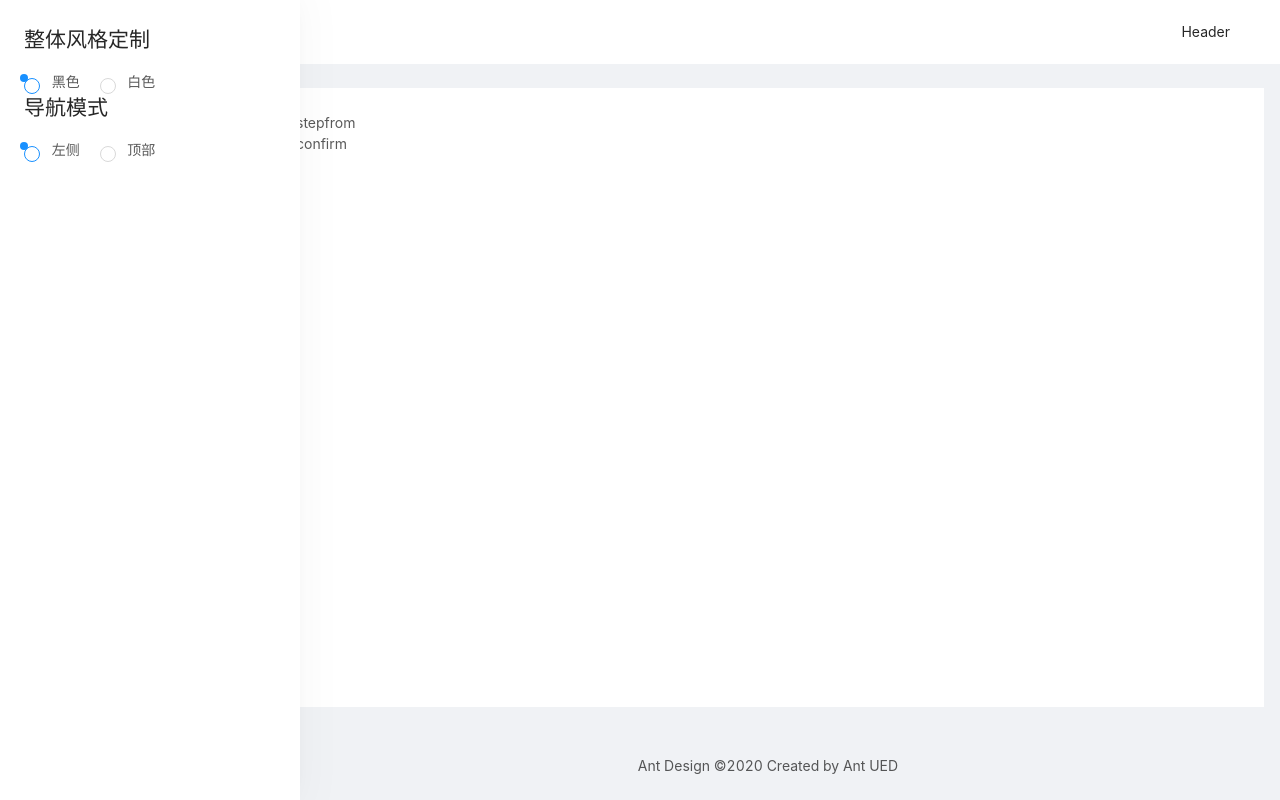
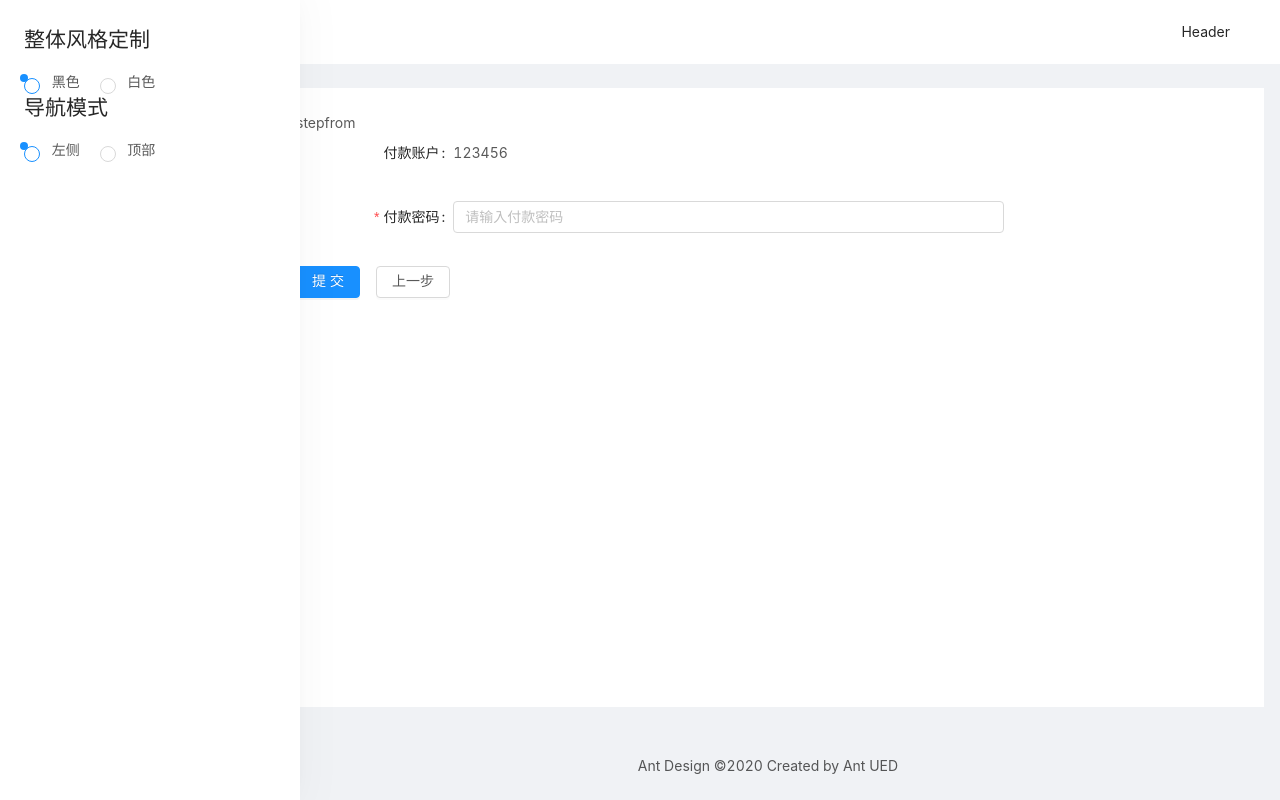
Before and after one commit to BoCan-Li/vue, a Vue app: page /form/step-form/confirm in a window 1280 px wide. Built offline with nearby package versions, Linux system fonts and the light colour scheme.

Commit message:
'增加分布式表单'

```diff
--- /dev/null
+++ b/mock/form.js
@@ -0,0 +1,13 @@
+function form(method) {
+  let res = null;
+  switch (method) {
+    case "POST":
+      res = { message: "ok" };
+      break;
+    default:
+      res = null;
+  }
+  return res;
+}
+
+module.exports = form;
--- a/src/store/index.js
+++ b/src/store/index.js
@@ -1,5 +1,6 @@
 import Vue from "vue";
 import Vuex from "vuex";
+import form from "./modules/form";
 
 Vue.use(Vuex);
 
@@ -7,5 +8,7 @@ export default new Vuex.Store({
   state: {},
   mutations: {},
   actions: {},
-  modules: {}
+  modules: {
+    form
+  }
 });
--- /dev/null
+++ b/src/store/modules/form.js
@@ -0,0 +1,32 @@
+import router from "@/router";
+import request from "@/utils/request";
+
+const state = {
+  step: {
+    payAccount: "123456"
+  }
+};
+
+const actions = {
+  async submitStepForm({ commit }, { payload }) {
+    await request("/api/form", "POST", payload);
+    commit("saveFormData", { payload });
+    router.push("/form/step-form/result");
+  }
+};
+
+const mutations = {
+  saveFormData(state, { payload }) {
+    state.step = {
+      ...state.step,
+      ...payload
+    };
+  }
+};
+
+export default {
+  namespaced: true,
+  state,
+  mutations,
+  actions
+};
--- a/src/views/Dashboard/Analysis.vue
+++ b/src/views/Dashboard/Analysis.vue
@@ -18,7 +18,6 @@ export default {
   },
   computed: {
     option() {
-      console.log(this.chartOption);
       return this.chartOption;
     }
   },
--- a/src/views/Form/StepForm/Confirm.vue
+++ b/src/views/Form/StepForm/Confirm.vue
@@ -1,5 +1,79 @@
 <template>
   <div>
-    confirm
+    <a-form layout="horizontal" :form="form">
+      <a-form-item
+        label="付款账户"
+        :labelCol="formItemLayout.labelCol"
+        :wrapperCol="formItemLayout.wrapperCol"
+      >
+        {{ step.payAccount }}
+      </a-form-item>
+      <a-form-item
+        label="付款密码"
+        :labelCol="formItemLayout.labelCol"
+        :wrapperCol="formItemLayout.wrapperCol"
+      >
+        <a-input
+          v-decorator="[
+            'password',
+            {
+              rules: [
+                {
+                  required: true,
+                  message: '请输入付款密码'
+                }
+              ]
+            }
+          ]"
+          type="password"
+          placeholder="请输入付款密码"
+        ></a-input>
+      </a-form-item>
+      <a-form-item>
+        <a-button type="primary" @click="handleSubmit">
+          提交
+        </a-button>
+        <a-button @click="handleBack" style="margin-left: 16px">
+          上一步
+        </a-button>
+      </a-form-item>
+    </a-form>
   </div>
 </template>
+
+<script>
+export default {
+  data() {
+    this.form = this.$form.createForm(this);
+    return {
+      formItemLayout: {
+        labelCol: { span: 4 },
+        wrapperCol: { span: 14 }
+      }
+    };
+  },
+  computed: {
+    step() {
+      return this.$store.state.form.step;
+    }
+  },
+  methods: {
+    handleSubmit() {
+      const { form, $store, step } = this;
+      form.validateFields((err, values) => {
+        if (!err) {
+          $store.dispatch({
+            type: "form/submitStepForm",
+            payload: { ...step, ...values }
+          });
+        }
+      });
+    },
+    handleBack() {
+      this.$router.go(-1);
+    }
+  }
+};
+</script>
+
+<style lang="less" scoped></style>
--- a/src/views/Form/StepForm/Info.vue
+++ b/src/views/Form/StepForm/Info.vue
@@ -1,5 +1,67 @@
 <template>
   <div>
-    info
+    <a-form layout="horizontal" :form="form">
+      <a-form-item
+        label="付款账户"
+        :labelCol="formItemLayout.labelCol"
+        :wrapperCol="formItemLayout.wrapperCol"
+      >
+        <a-input
+          v-decorator="[
+            'payAccount',
+            {
+              initialValue: step.payAccount,
+              rules: [
+                {
+                  required: true,
+                  message: '请输入付款账号'
+                }
+              ]
+            }
+          ]"
+          placeholder="请输入付款账号"
+        ></a-input>
+      </a-form-item>
+      <a-form-item>
+        <a-button type="primary" @click="handleSubmit">
+          下一步
+        </a-button>
+      </a-form-item>
+    </a-form>
   </div>
 </template>
+
+<script>
+export default {
+  data() {
+    this.form = this.$form.createForm(this);
+    return {
+      formItemLayout: {
+        labelCol: { span: 4 },
+        wrapperCol: { span: 14 }
+      }
+    };
+  },
+  computed: {
+    step() {
+      return this.$store.state.form.step;
+    }
+  },
+  methods: {
+    handleSubmit() {
+      const { form, $router, $store } = this;
+      form.validateFields((err, values) => {
+        if (!err) {
+          $store.commit({
+            type: "form/saveFormData",
+            payload: values
+          });
+          $router.push("/form/step-form/confirm");
+        }
+      });
+    }
+  }
+};
+</script>
+
+<style lang="less" scoped></style>
--- a/src/views/Form/StepForm/Result.vue
+++ b/src/views/Form/StepForm/Result.vue
@@ -1,5 +1,5 @@
 <template>
   <div>
-    result
+    操作成功
   </div>
 </template>
```
